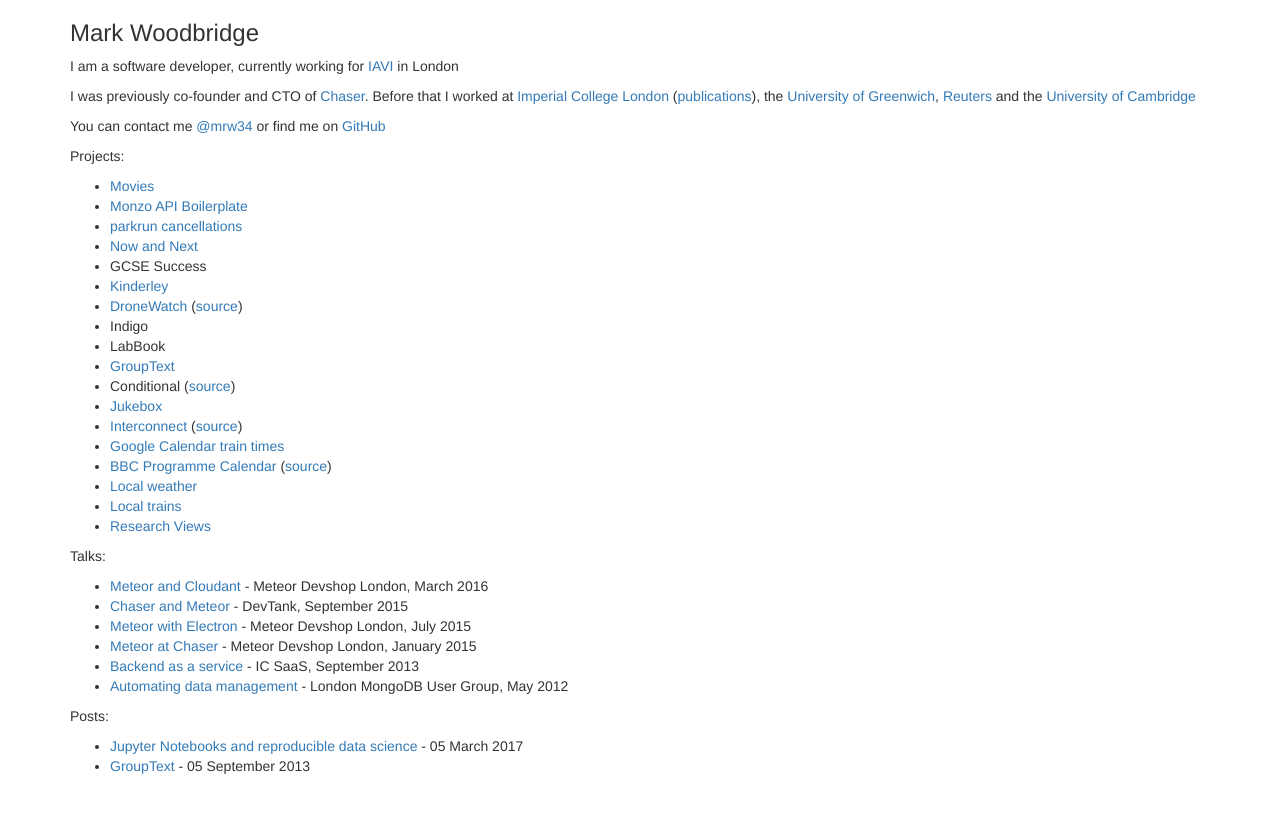
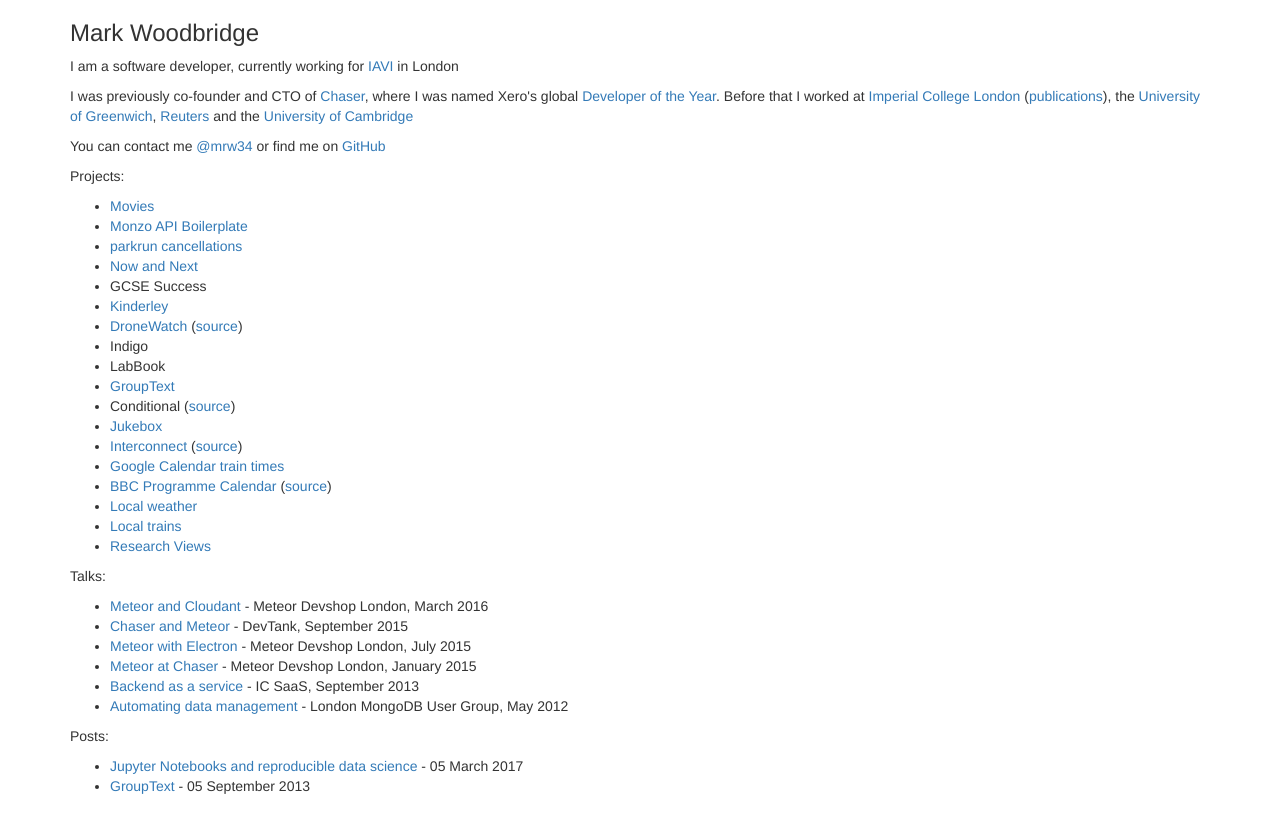
Before and after one commit to mrw34/mrw34.github.com, a Jekyll site: the page built from index.html, in a window 1280 px wide. Shown: the top 833 px of the page. Built offline with Jekyll 4.4.1, drawn with Linux system fonts in a browser that asks for light colours.

Commit message:
Add Xero award

```diff
--- a/index.html
+++ b/index.html
@@ -5,7 +5,7 @@
 <div itemscope itemtype="http://schema.org/Person">
 	<h3 itemprop="name">Mark Woodbridge</h3>
 	<p>I am a software developer, currently working for <a href="http://www.iavi.org/">IAVI</a> in London</p>
-	<p>I was previously co-founder and CTO of <a href="https://www.chaser.io/">Chaser</a>. Before that I worked at <a href="http://www.imperial.ac.uk/integrative-systems-biology">Imperial College London</a> (<a href="http://orcid.org/0000-0002-0650-9751">publications</a>), the <a href="http://www.gre.ac.uk/it-and-library/about">University of Greenwich</a>, <a href="http://thomsonreuters.com/en/products-services/financial.html">Reuters</a> and the <a href="http://www.flymine.org/" itemprop="alumniOf">University of Cambridge</a></p>
+	<p>I was previously co-founder and CTO of <a href="https://www.chaser.io/">Chaser</a>, where I was named Xero's global <a href="https://www.xero.com/blog/2016/04/xero-api-developer-year-2015-goes/">Developer of the Year</a>. Before that I worked at <a href="http://www.imperial.ac.uk/integrative-systems-biology">Imperial College London</a> (<a href="http://orcid.org/0000-0002-0650-9751">publications</a>), the <a href="http://www.gre.ac.uk/it-and-library/about">University of Greenwich</a>, <a href="http://thomsonreuters.com/en/products-services/financial.html">Reuters</a> and the <a href="http://www.flymine.org/" itemprop="alumniOf">University of Cambridge</a></p>
 	<p>You can contact me <a href="https://twitter.com/mrw34" itemprop="contactPoint">@mrw34</a> or find me on <a href="https://github.com/mrw34?tab=repositories">GitHub</a></p>
 	<p>Projects:</p>
 	<ul>
```
